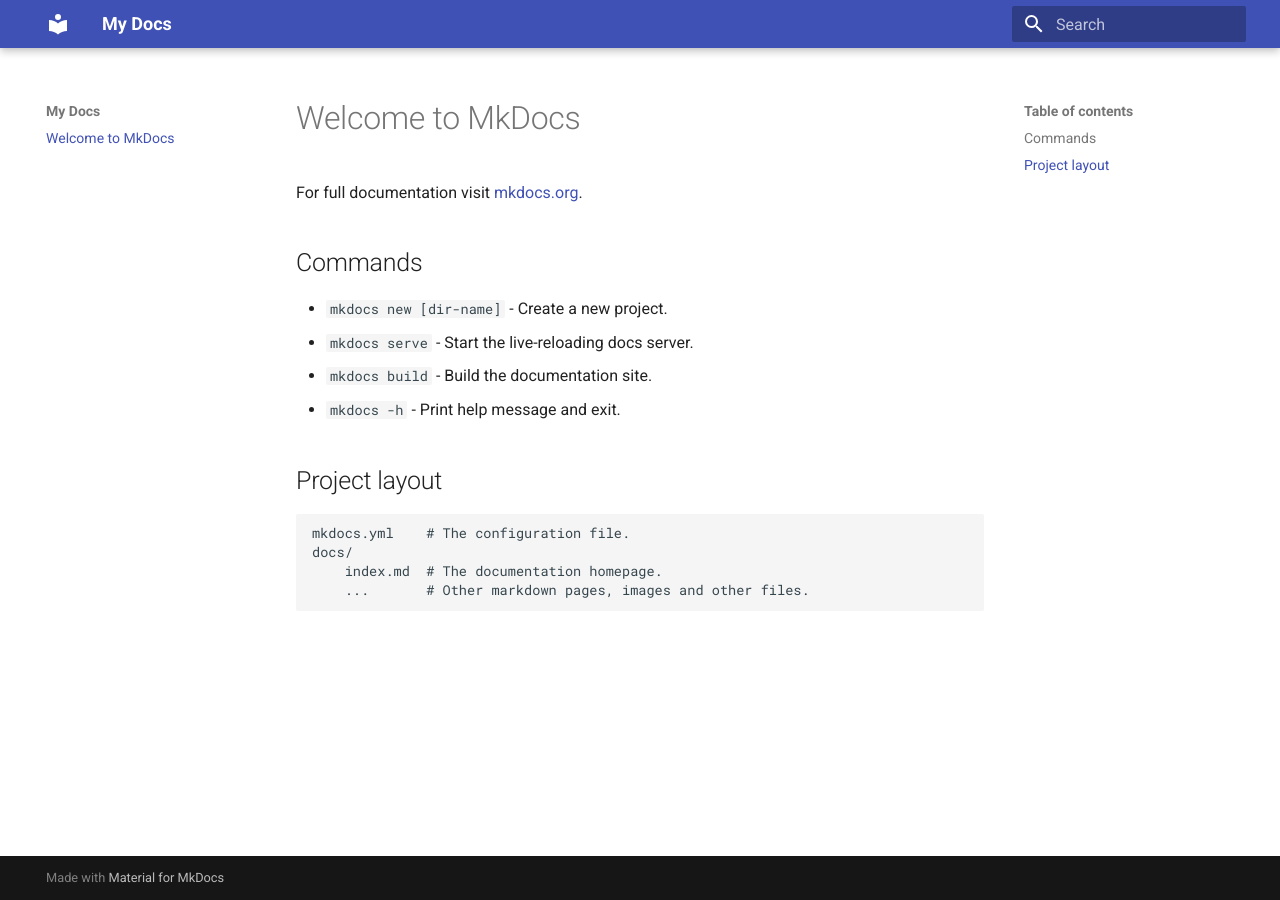
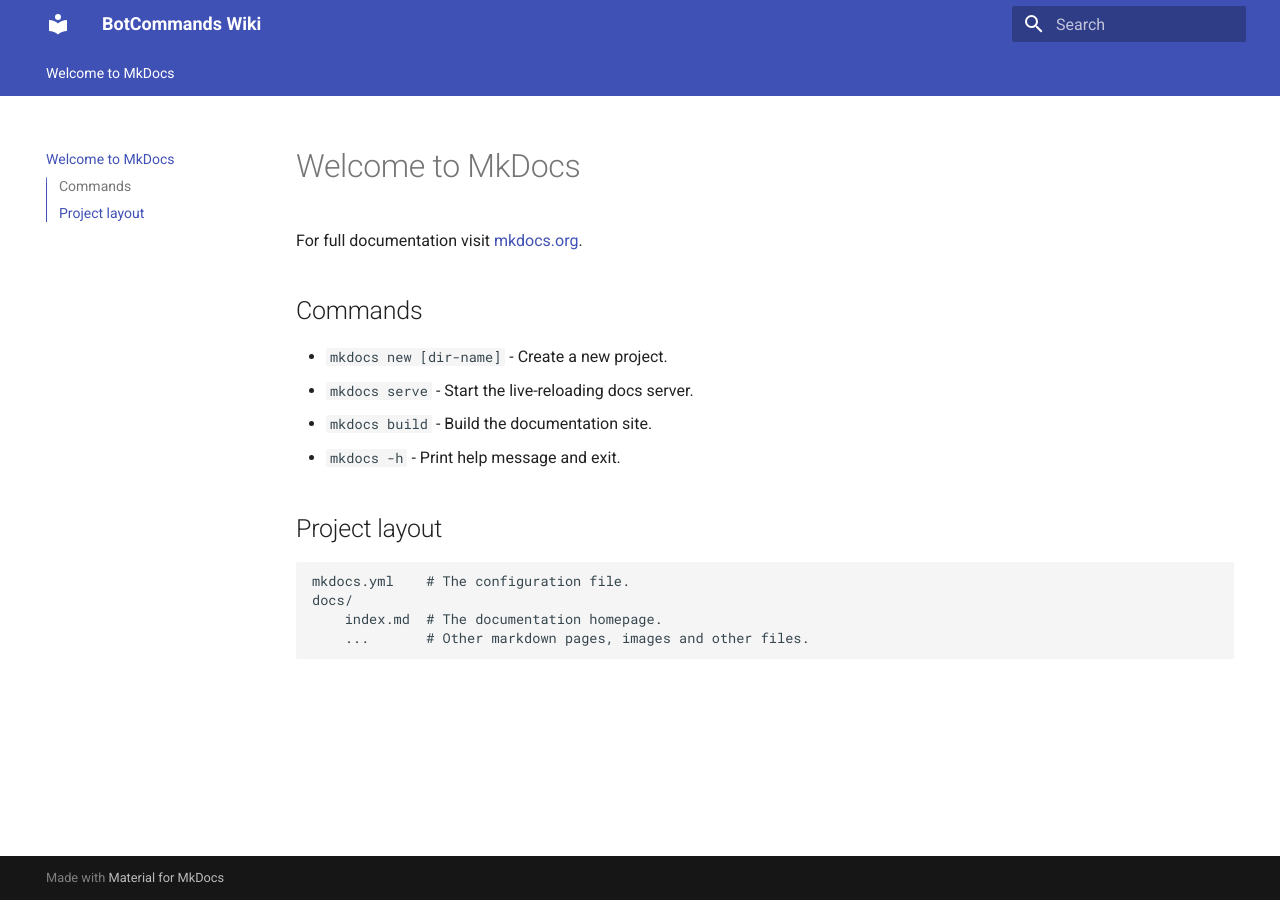
Before and after one commit to freya022/BotCommands-Wiki, an MkDocs documentation site: the page built from docs/index.md, in a window 1280 px wide. Built offline with MkDocs 1.6.1 and Material for MkDocs 9.7.7, drawn with Linux system fonts in a browser that asks for light colours.

Commit message:
Add features

```diff
--- a/mkdocs.yml
+++ b/mkdocs.yml
@@ -2,5 +2,10 @@
 
 theme:
   name: material
+  features:
+    - navigation.instant # Faster loading
+    - navigation.tabs # Top level horizontal tabs
+    - toc.integrate # Integrated Table Of Contents (shows #, ##... sections)
+    - content.code.annotate # Annotations on lines of code
 
-site_name: My Docs
+site_name: BotCommands Wiki
```
